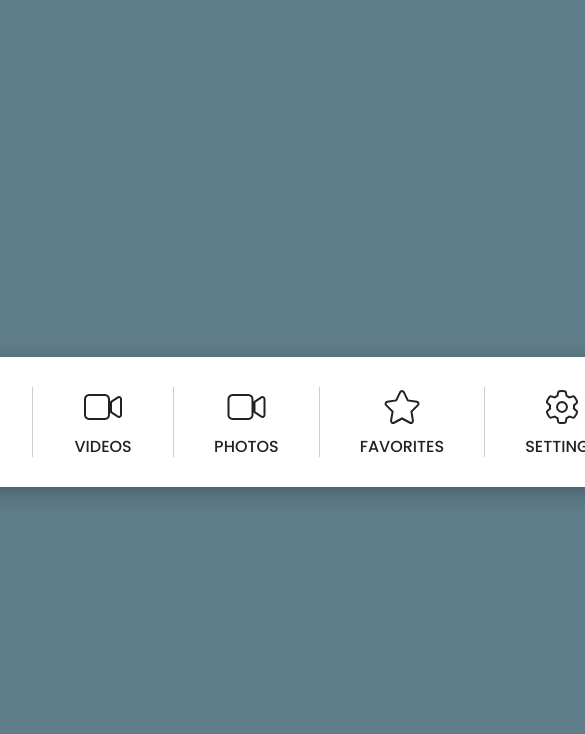
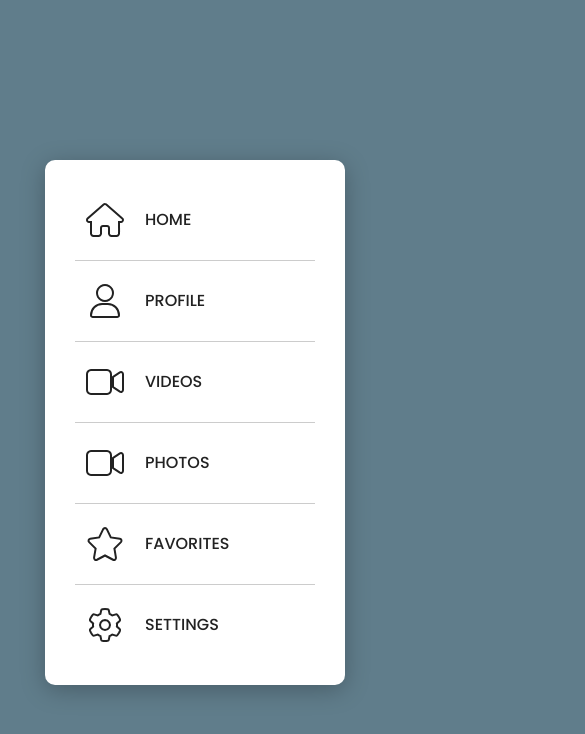
Before and after one commit to Alfredo-Paes/html-css-js-projects, a plain HTML site: page responsive-navbar-01/index.html in a window 390 px wide. Shown: the top 734 px of the page, 585 px wide, since content can reach past the window. Drawn offline with Linux system fonts and the light colour scheme.

Commit message:
navbar responsive created

```diff
--- a/responsive-navbar-01/style.css
+++ b/responsive-navbar-01/style.css
@@ -106,3 +106,31 @@ body {
 }
 
 /*RESPONSIVE*/
+@media(max-width: 768px) {
+    .tab {
+        flex-direction: column;
+        padding: 20px 30px;
+        width: 300px;
+    }
+
+    .tab li a {
+        display: flex;
+        justify-content: center;
+        align-items: center;
+        gap: 10px;
+        padding: 20px 0;
+    }
+
+    .tab li:not(:last-child) {
+        border-right: none;
+        border-bottom: 1px solid rgba(0, 0, 0, 0.2);
+    }
+
+    .tab li a .icon {
+        margin: 0 auto;
+    }
+
+    .tab li a .text {
+        text-align: start;
+    }
+}
```
